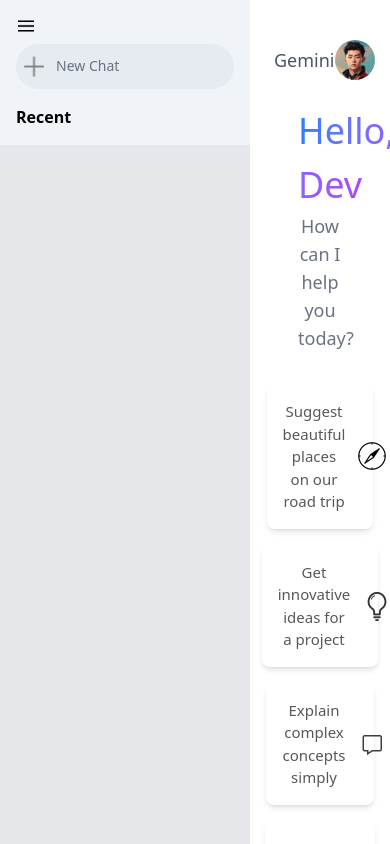
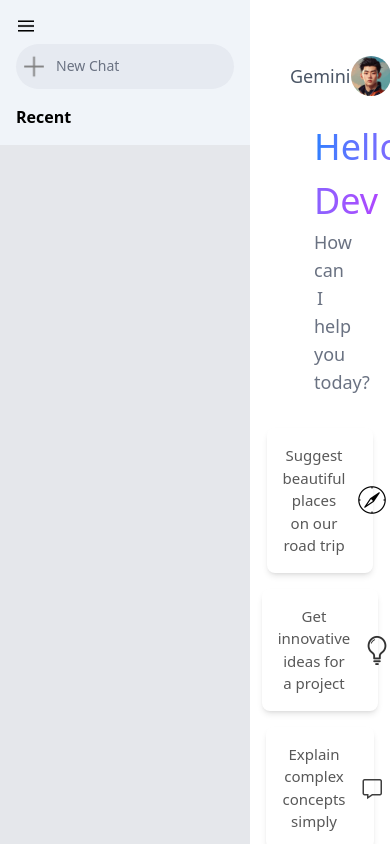
Before and after one commit to Renu00shah/chat-gpt, a React (Vite) app: page / in a window 390 px wide. Built offline with nearby package versions, Linux system fonts and the light colour scheme.

Commit message:
work on responsiveness

```diff
--- a/src/App.jsx
+++ b/src/App.jsx
@@ -4,18 +4,16 @@
 
 export default function App() {
   return (
-    <>
-      <div className="flex h-screen w-full overflow-hidden">
-        {/* Sidebar - Fixed Height */}
-        <div className="h-full w-[250px] bg-gray-200">
-          <Sidebar />
-        </div>
+    <div className="flex h-screen w-full overflow-hidden">
+      {/* Sidebar - Fixed & Responsive */}
+      <div className="h-full w-[250px] bg-gray-200 fixed left-0 top-0">
+        <Sidebar />
+      </div>
 
-        {/* Main - Full Width, Scrollable */}
-        <div className="flex-1 h-full overflow-y-auto">
-          <Main />
-        </div>
+      {/* Main - Scrollable Content */}
+      <div className="flex-1 h-full overflow-y-auto ml-[250px] p-4">
+        <Main />
       </div>
-    </>
+    </div>
   );
 }
```
